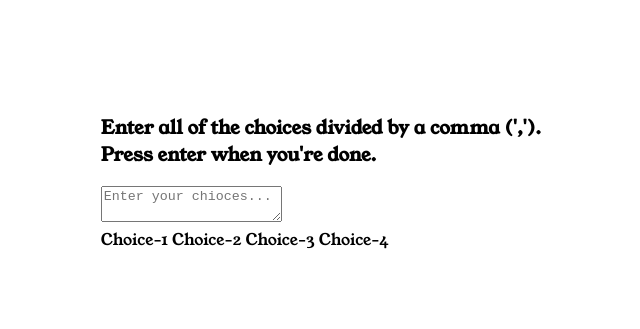
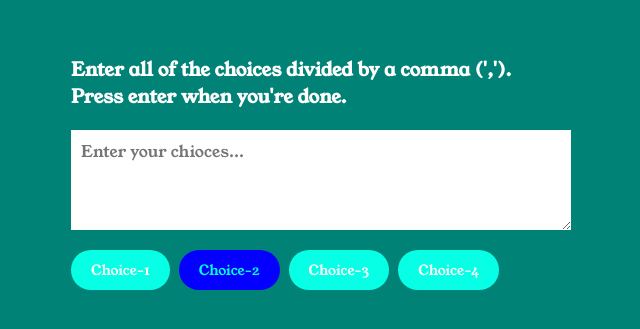
Before and after one commit to SGsubuuu-2322/Random_Choice_Picker, a plain HTML site: page index.html in a window 1280 px wide. Shown: the part 227-556 px from the top of the page, without its empty margins (319-959 px from the left). Drawn offline with Linux system fonts and the light colour scheme.

Commit message:
Added the stylings through CSS3 to this project...

```diff
--- a/index.html
+++ b/index.html
@@ -23,7 +23,7 @@
       <textarea id="textarea" placeholder="Enter your chioces..."></textarea>
       <div id="tags">
         <span class="tag">Choice-1</span>
-        <span class="tag">Choice-2</span>
+        <span class="tag highlight">Choice-2</span>
         <span class="tag">Choice-3</span>
         <span class="tag">Choice-4</span>
       </div>
--- a/style.css
+++ b/style.css
@@ -5,6 +5,7 @@
 }
 
 body {
+  background-color: #008376;
   font-family: "Young serif";
   display: flex;
   flex-direction: column;
@@ -14,3 +15,38 @@ body {
   overflow: hidden;
   margin: 0;
 }
+
+h3 {
+  color: #fff;
+  margin: 10px 0 20px;
+}
+
+.container {
+  width: 500px;
+}
+
+textarea {
+  border: none;
+  display: block;
+  width: 100%;
+  height: 100px;
+  font-family: inherit;
+  padding: 10px;
+  font-size: 16px;
+  margin: 0 0 20px;
+}
+
+.tag {
+  background-color: #07ffe6;
+  color: #fff;
+  border-radius: 50px;
+  padding: 10px 20px;
+  margin: 0 5px 10px 0;
+  font-size: 14px;
+  display: inline-block;
+}
+
+.tag.highlight {
+  background-color: rgb(4, 0, 255);
+  color: #00ffe5;
+}
```
